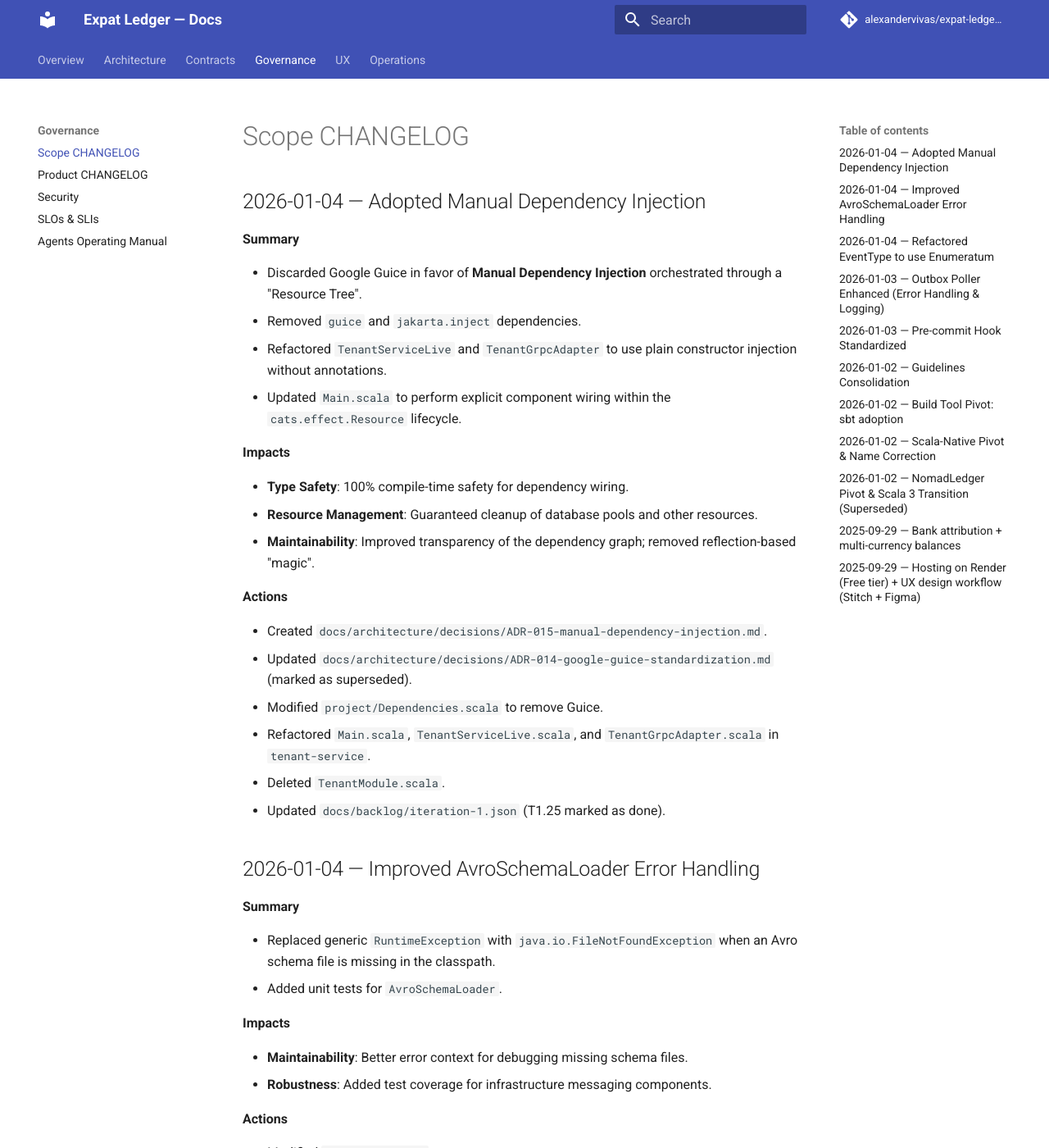
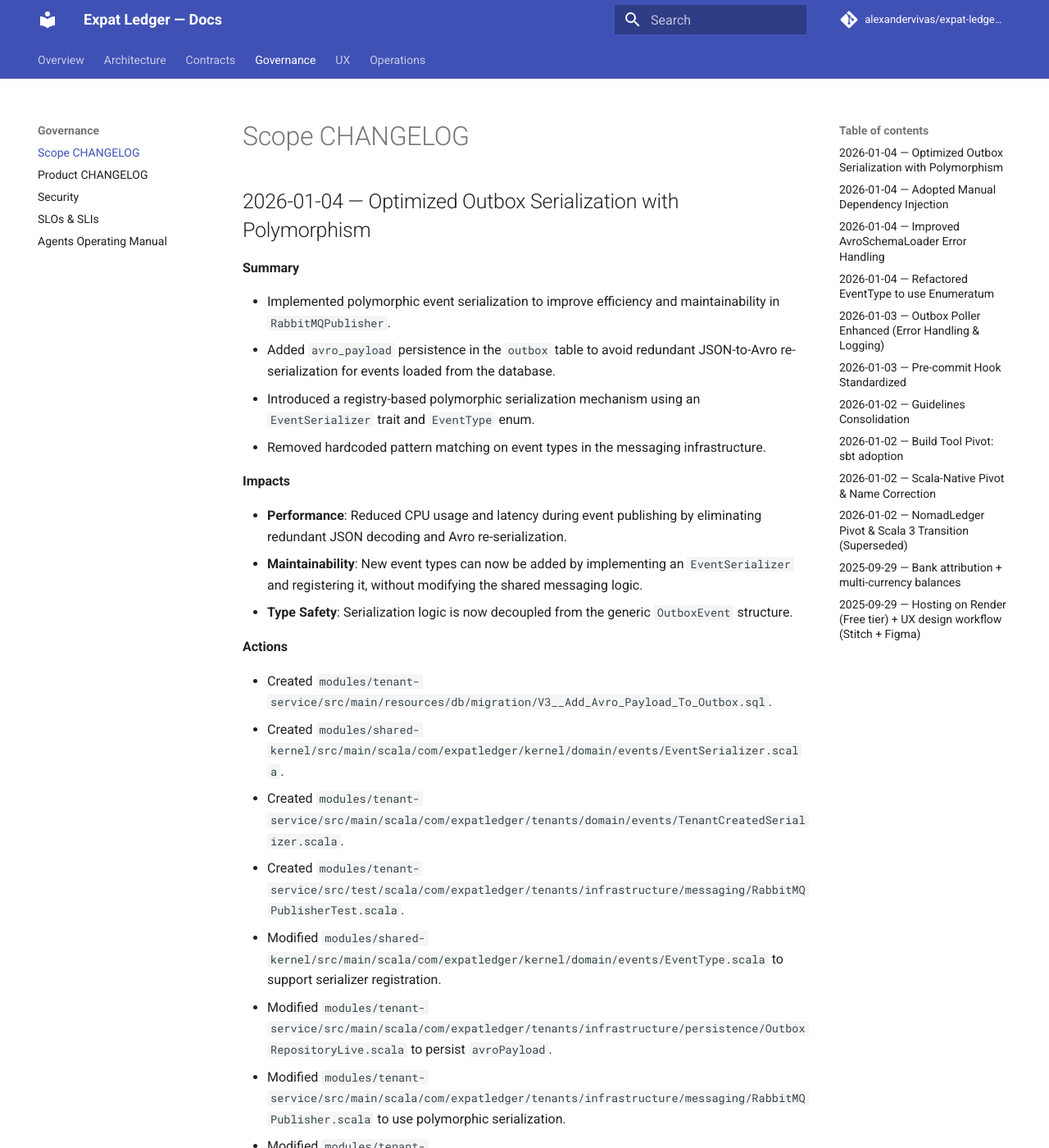
Before and after one commit to alexandervivas/expat-ledger-backend, an MkDocs documentation site: the page built from docs/governance/scope-CHANGELOG.md, in a window 1280 px wide and 1400 px high. Shown: the whole window at 82% size. Built offline with MkDocs 1.6.1 and Material for MkDocs 9.7.7, drawn with Linux system fonts in a browser that asks for light colours; comment, search, counter and statistics services are not loaded; some of the changed text lies outside the part shown.

Commit message:
Implement polymorphic event serialization and optimize Outbox processing
- Add `EventSerializer` and register type-specific serializers for polymorphic support.
- Introduce `avro_payload` in `Outbox` table to eliminate redundant re-serialization.
- Refactor `RabbitMQPublisher` and related tests to leverage polymorphic serialization.
- Update `EventType` handling and remove hardcoded patterns.
- Add migration script, test cases, and enhance backlog documentation.

```diff
--- a/docs/governance/scope-CHANGELOG.md
+++ b/docs/governance/scope-CHANGELOG.md
@@ -1,4 +1,30 @@
 # Scope CHANGELOG
+
+## 2026-01-04 — Optimized Outbox Serialization with Polymorphism
+
+**Summary**
+
+- Implemented polymorphic event serialization to improve efficiency and maintainability in `RabbitMQPublisher`.
+- Added `avro_payload` persistence in the `outbox` table to avoid redundant JSON-to-Avro re-serialization for events loaded from the database.
+- Introduced a registry-based polymorphic serialization mechanism using an `EventSerializer` trait and `EventType` enum.
+- Removed hardcoded pattern matching on event types in the messaging infrastructure.
+
+**Impacts**
+
+- **Performance**: Reduced CPU usage and latency during event publishing by eliminating redundant JSON decoding and Avro re-serialization.
+- **Maintainability**: New event types can now be added by implementing an `EventSerializer` and registering it, without modifying the shared messaging logic.
+- **Type Safety**: Serialization logic is now decoupled from the generic `OutboxEvent` structure.
+
+**Actions**
+
+- Created `modules/tenant-service/src/main/resources/db/migration/V3__Add_Avro_Payload_To_Outbox.sql`.
+- Created `modules/shared-kernel/src/main/scala/com/expatledger/kernel/domain/events/EventSerializer.scala`.
+- Created `modules/tenant-service/src/main/scala/com/expatledger/tenants/domain/events/TenantCreatedSerializer.scala`.
+- Created `modules/tenant-service/src/test/scala/com/expatledger/tenants/infrastructure/messaging/RabbitMQPublisherTest.scala`.
+- Modified `modules/shared-kernel/src/main/scala/com/expatledger/kernel/domain/events/EventType.scala` to support serializer registration.
+- Modified `modules/tenant-service/src/main/scala/com/expatledger/tenants/infrastructure/persistence/OutboxRepositoryLive.scala` to persist `avroPayload`.
+- Modified `modules/tenant-service/src/main/scala/com/expatledger/tenants/infrastructure/messaging/RabbitMQPublisher.scala` to use polymorphic serialization.
+- Modified `modules/tenant-service/src/main/scala/com/expatledger/tenants/Main.scala` to register serializers at startup.
 
 ## 2026-01-04 — Adopted Manual Dependency Injection
 
```
Also changed, not shown: BACKLOG.md (+1 -0 lines), docs/backlog/iteration-1.json (+8 -0 lines), 12 other files.
